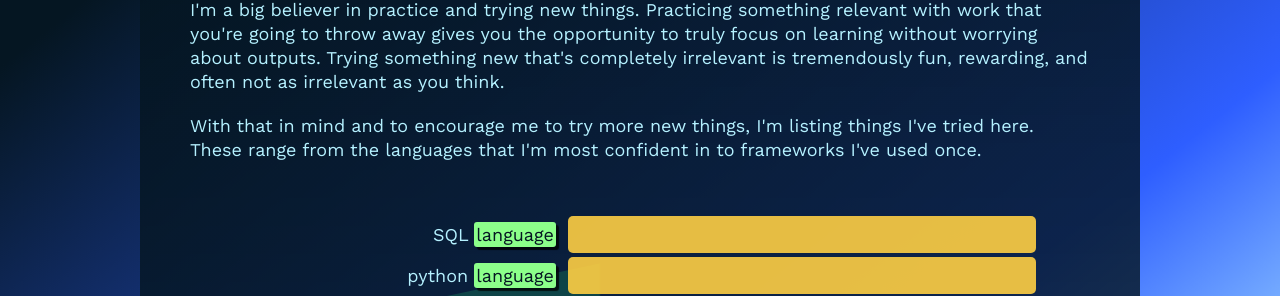
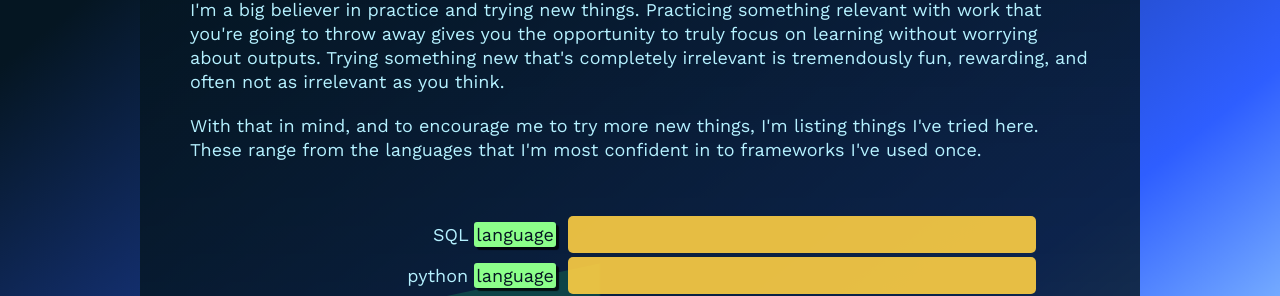
Before and after one commit to FleaRex/PersonalBlog, a Jekyll site: the page built from aboutMe.html, in a window 1280 px wide. Shown: the part 479-775 px from the top of the page. Built offline with Jekyll 4.4.1, drawn with Linux system fonts in a browser that asks for light colours.

```diff
--- a/aboutMe.html
+++ b/aboutMe.html
@@ -18,7 +18,7 @@ title: About Me
 
   <p>I'm a big believer in practice and trying new things. Practicing something relevant with work that you're going to throw away gives you the opportunity to truly focus on learning without worrying about outputs. Trying something new that's completely irrelevant is tremendously fun, rewarding, and often not as irrelevant as you think.</p>
 
-  <p>With that in mind and to encourage me to try more new things, I'm listing things I've tried here. These range from the languages that I'm most confident in to frameworks I've used once.</p>
+  <p>With that in mind, and to encourage me to try more new things, I'm listing things I've tried here. These range from the languages that I'm most confident in to frameworks I've used once.</p>
 
   <table class="about-me--tried">
     {% assign sorted = site.data.tried | sort: 'confidence' | reverse %}
```
